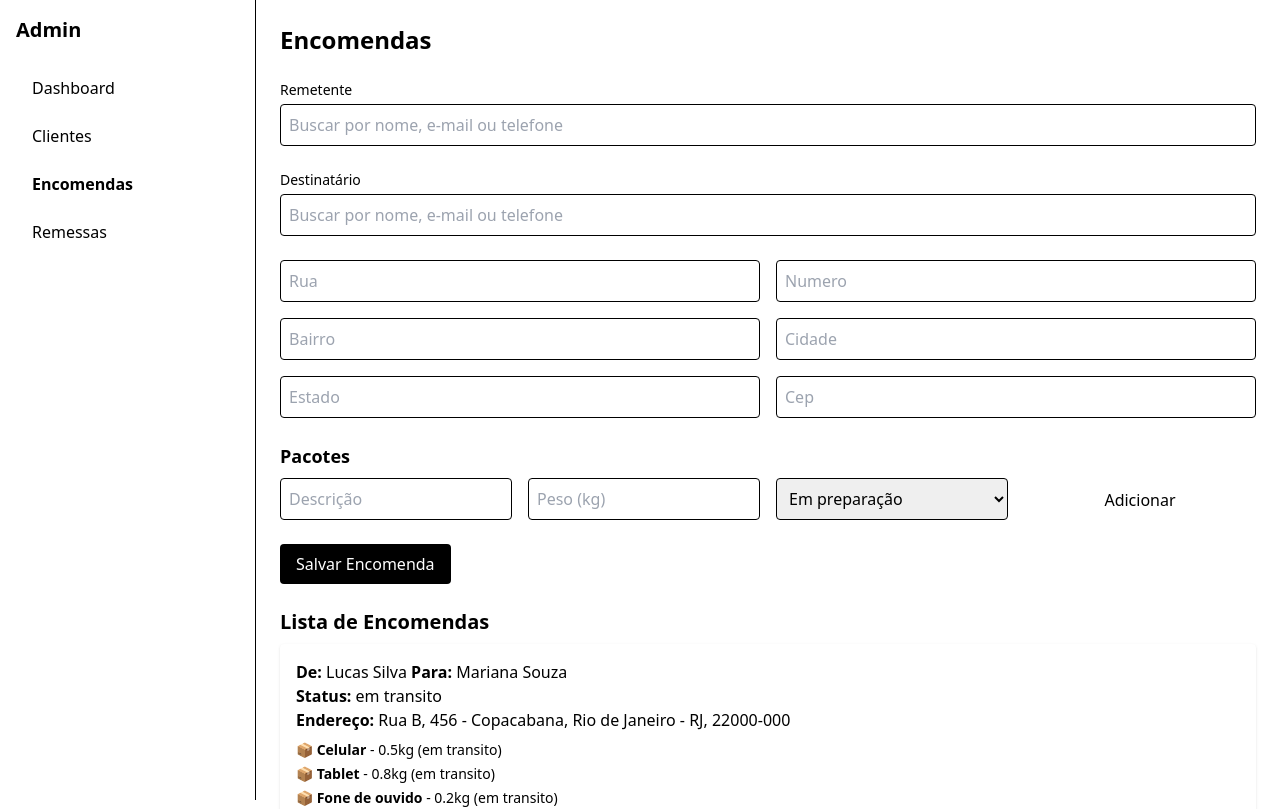
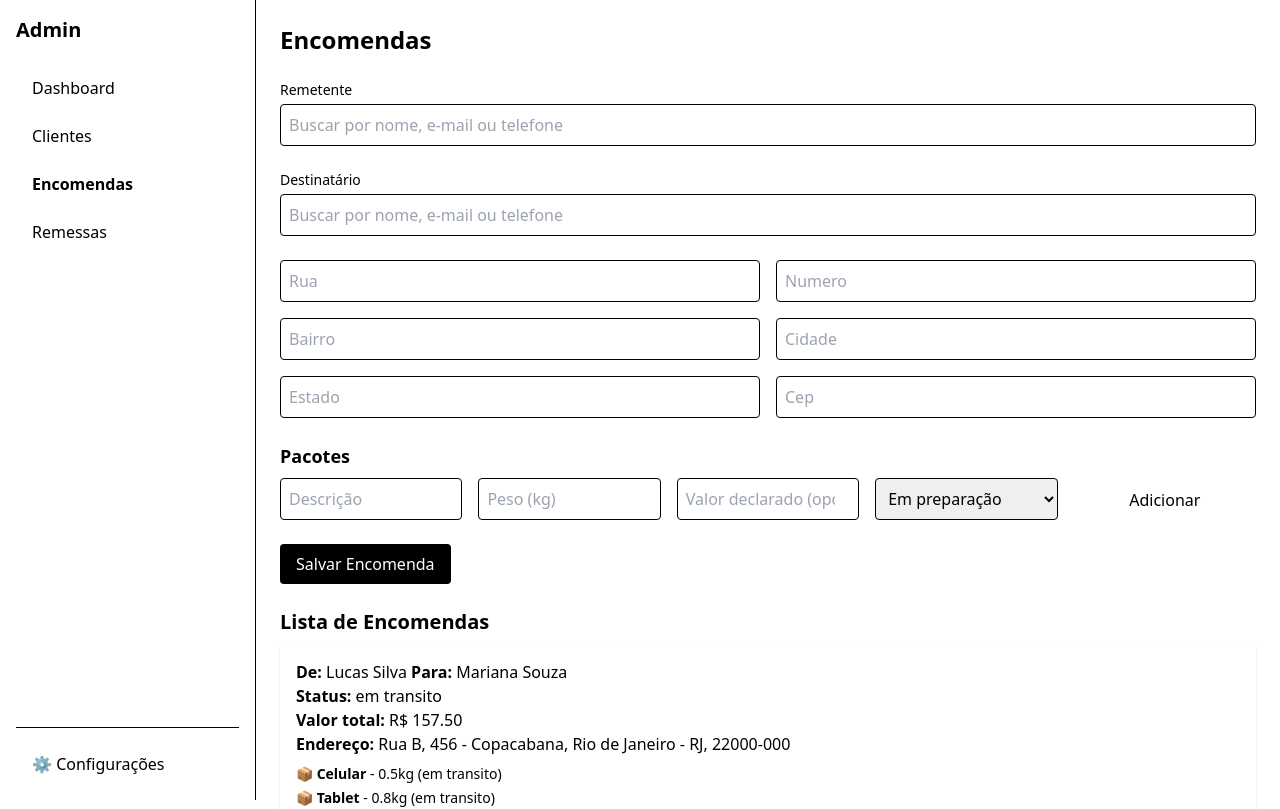
Before and after one commit to blackflightlogistics/blackflight-front, a React (Vite) app: page /admin/encomendas in a window 1280 px wide. Shown: the top 809 px of the page. Built offline with nearby package versions, Linux system fonts and the light colour scheme.

Commit message:
adicionado preço aos pacotes

```diff
--- /dev/null
+++ b/public/mocks/config.json
@@ -0,0 +1,3 @@
+{
+    "precoPorQuilo": 75.0
+  }
--- a/public/mocks/encomendas.json
+++ b/public/mocks/encomendas.json
@@ -12,10 +12,11 @@
         "cep": "22000-000"
       },
       "status": "em transito",
+      "valorTotal": 157.5,
       "pacotes": [
-        { "id": 1, "descricao": "Celular", "peso": 0.5, "status": "em transito" },
-        { "id": 2, "descricao": "Tablet", "peso": 0.8, "status": "em transito" },
-        { "id": 3, "descricao": "Fone de ouvido", "peso": 0.2, "status": "em transito" }
+        { "id": 1, "descricao": "Celular", "peso": 0.5, "status": "em transito", "valorCalculado": 37.5 },
+        { "id": 2, "descricao": "Tablet", "peso": 0.8, "status": "em transito", "valorCalculado": 60 },
+        { "id": 3, "descricao": "Fone de ouvido", "peso": 0.2, "status": "em transito", "valorCalculado": 15, "valorDeclarado": 45 }
       ]
     },
     {
@@ -31,10 +32,11 @@
         "cep": "04567-000"
       },
       "status": "em preparação",
+      "valorTotal": 202.5,
       "pacotes": [
-        { "id": 4, "descricao": "Livros", "peso": 1.5, "status": "em preparação" },
-        { "id": 5, "descricao": "Canetas", "peso": 0.3, "status": "em preparação" },
-        { "id": 6, "descricao": "Bloco de notas", "peso": 0.4, "status": "em preparação" }
+        { "id": 4, "descricao": "Livros", "peso": 1.5, "status": "em preparação", "valorCalculado": 112.5, "valorDeclarado": 50 },
+        { "id": 5, "descricao": "Canetas", "peso": 0.3, "status": "em preparação", "valorCalculado": 22.5 },
+        { "id": 6, "descricao": "Bloco de notas", "peso": 0.4, "status": "em preparação", "valorCalculado": 30 }
       ]
     },
     {
@@ -50,10 +52,11 @@
         "cep": "80000-000"
       },
       "status": "entregue",
+      "valorTotal": 127.5,
       "pacotes": [
-        { "id": 7, "descricao": "Tênis", "peso": 1.2, "status": "entregue" },
-        { "id": 8, "descricao": "Camiseta", "peso": 0.3, "status": "entregue" },
-        { "id": 9, "descricao": "Boné", "peso": 0.2, "status": "entregue" }
+        { "id": 7, "descricao": "Tênis", "peso": 1.2, "status": "entregue", "valorCalculado": 90 },
+        { "id": 8, "descricao": "Camiseta", "peso": 0.3, "status": "entregue", "valorCalculado": 22.5 },
+        { "id": 9, "descricao": "Boné", "peso": 0.2, "status": "entregue", "valorCalculado": 15 }
       ]
     },
     {
@@ -69,10 +72,11 @@
         "cep": "90560-000"
       },
       "status": "cancelada",
+      "valorTotal": 262.5,
       "pacotes": [
-        { "id": 10, "descricao": "Notebook", "peso": 2.5, "status": "cancelada" },
-        { "id": 11, "descricao": "Mouse", "peso": 0.2, "status": "cancelada" },
-        { "id": 12, "descricao": "Teclado", "peso": 0.7, "status": "cancelada" }
+        { "id": 10, "descricao": "Notebook", "peso": 2.5, "status": "cancelada", "valorCalculado": 187.5, "valorDeclarado": 50 },
+        { "id": 11, "descricao": "Mouse", "peso": 0.2, "status": "cancelada", "valorCalculado": 15 },
+        { "id": 12, "descricao": "Teclado", "peso": 0.7, "status": "cancelada", "valorCalculado": 52.5 }
       ]
     },
     {
@@ -88,10 +92,11 @@
         "cep": "01000-000"
       },
       "status": "aguardando retirada",
+      "valorTotal": 90,
       "pacotes": [
-        { "id": 13, "descricao": "Creme", "peso": 0.4, "status": "aguardando retirada" },
-        { "id": 14, "descricao": "Sabonete", "peso": 0.3, "status": "aguardando retirada" },
-        { "id": 15, "descricao": "Escova", "peso": 0.5, "status": "aguardando retirada" }
+        { "id": 13, "descricao": "Creme", "peso": 0.4, "status": "aguardando retirada", "valorCalculado": 30 },
+        { "id": 14, "descricao": "Sabonete", "peso": 0.3, "status": "aguardando retirada", "valorCalculado": 22.5 },
+        { "id": 15, "descricao": "Escova", "peso": 0.5, "status": "aguardando retirada", "valorCalculado": 37.5 }
       ]
     }
   ]
--- a/src/App.tsx
+++ b/src/App.tsx
@@ -7,6 +7,7 @@ import Clientes from './pages/admin/Clientes';
 import Encomendas from './pages/admin/Encomendas';
 import Remessas from './pages/admin/Remessas';
 import RemessaDetalhes from './pages/admin/RemessaDetalhes';
+import Configuracoes from './pages/admin/Configuracoes';
 
 function App() {
   return (
@@ -23,6 +24,7 @@ function App() {
         <Route path="/admin/encomendas" element={<Encomendas />} />
         <Route path="/admin/remessas" element={<Remessas />} />
         <Route path="/admin/remessas/:id" element={<RemessaDetalhes />} />
+        <Route path="/admin/configuracoes" element={<Configuracoes />} />
 
       </Routes>
     </Router>
--- a/src/components/admin/Sidebar.tsx
+++ b/src/components/admin/Sidebar.tsx
@@ -9,7 +9,9 @@ const Sidebar = () => {
     }`;
 
   return (
-    <aside className="w-64 bg-gray-100 h-screen p-4 border-r border-gray-300">
+    <aside className="w-64 bg-gray-100 h-screen p-4 border-r border-gray-300 flex flex-col justify-between">
+      {/* Parte de cima: navegação principal */}
+      <div>
         <h2 className="text-xl font-bold mb-6">Admin</h2>
         <nav className="flex flex-col space-y-2">
           <Link to="/admin" className={linkClass("/admin")}>
@@ -25,6 +27,14 @@ const Sidebar = () => {
             Remessas
           </Link>
         </nav>
+      </div>
+
+      {/* Parte de baixo: configurações */}
+      <div className="pt-4 border-t mt-6">
+        <Link to="/admin/configuracoes" className={linkClass("/admin/configuracoes")}>
+          ⚙️ Configurações
+        </Link>
+      </div>
     </aside>
   );
 };
--- /dev/null
+++ b/src/pages/admin/Configuracoes.tsx
@@ -0,0 +1,57 @@
+import { useEffect, useState } from "react";
+import Sidebar from "../../components/admin/Sidebar";
+import { configService } from "../../services/configService";
+
+const Configuracoes = () => {
+  const [precoPorQuilo, setPrecoPorQuilo] = useState<number>(0);
+  const [carregado, setCarregado] = useState(false);
+  const [mensagem, setMensagem] = useState("");
+
+  useEffect(() => {
+    configService.carregar().then((config) => {
+      setPrecoPorQuilo(config.precoPorQuilo);
+      setCarregado(true);
+    });
+  }, []);
+
+  const salvar = async () => {
+    await configService.atualizar({ precoPorQuilo });
+    setMensagem("Valor atualizado com sucesso!");
+    setTimeout(() => setMensagem(""), 3000);
+  };
+
+  if (!carregado) {
+    return <div className="p-6">Carregando configurações...</div>;
+  }
+
+  return (
+    <div className="flex">
+      <Sidebar />
+      <main className="flex-1 p-6 space-y-6 max-w-xl">
+        <h1 className="text-2xl font-bold">Configurações do Sistema</h1>
+
+        <div className="space-y-2">
+          <label className="block text-sm font-medium">Preço por Quilo (R$)</label>
+          <input
+            type="number"
+            step="0.01"
+            value={precoPorQuilo}
+            onChange={(e) => setPrecoPorQuilo(parseFloat(e.target.value))}
+            className="p-2 border rounded w-full"
+          />
+        </div>
+
+        <button
+          onClick={salvar}
+          className="px-4 py-2 bg-black text-white rounded hover:opacity-80"
+        >
+          Salvar Configuração
+        </button>
+
+        {mensagem && <p className="text-green-600 mt-2">{mensagem}</p>}
+      </main>
+    </div>
+  );
+};
+
+export default Configuracoes;
--- a/src/pages/admin/Encomendas.tsx
+++ b/src/pages/admin/Encomendas.tsx
@@ -2,6 +2,7 @@ import { useEffect, useState } from "react";
 import Sidebar from "../../components/admin/Sidebar";
 import { clienteService, Cliente } from "../../services/clienteService";
 import { remessaService } from "../../services/remessaService";
+import { configService } from "../../services/configService";
 
 import {
   encomendaService,
@@ -9,7 +10,9 @@ import {
   Pacote,
   PacoteStatus,
 } from "../../services/encomendaService";
-import ClienteForm, { ClienteFormData } from "../../components/admin/ClienteForm";
+import ClienteForm, {
+  ClienteFormData,
+} from "../../components/admin/ClienteForm";
 import ClienteSelect from "../../components/admin/ClienteSelect";
 
 function converterEnderecoParaCampos(endereco: string): ClienteFormData {
@@ -41,46 +44,75 @@ function converterEnderecoParaCampos(endereco: string): ClienteFormData {
   };
 }
 function Encomendas() {
+  const [precoPorQuilo, setPrecoPorQuilo] = useState<number>(0);
   const [clientes, setClientes] = useState<Cliente[]>([]);
   const [encomendas, setEncomendas] = useState<Encomenda[]>([]);
 
   const [remetenteId, setRemetenteId] = useState<number | undefined>(undefined);
-  const [destinatarioId, setDestinatarioId] = useState<number | undefined>(undefined);
+  const [destinatarioId, setDestinatarioId] = useState<number | undefined>(
+    undefined
+  );
   const [editandoRemetente, setEditandoRemetente] = useState(false);
   const [editandoDestinatario, setEditandoDestinatario] = useState(false);
   const [showRemetenteForm, setShowRemetenteForm] = useState(false);
   const [showDestinatarioForm, setShowDestinatarioForm] = useState(false);
+  const [valorDeclaradoPacote, setValorDeclaradoPacote] = useState("");
 
   const [endereco, setEndereco] = useState({
-    rua: "", numero: "", bairro: "", cidade: "", estado: "", cep: "",
+    rua: "",
+    numero: "",
+    bairro: "",
+    cidade: "",
+    estado: "",
+    cep: "",
   });
 
   const [pacotes, setPacotes] = useState<Pacote[]>([]);
   const [descricaoPacote, setDescricaoPacote] = useState("");
   const [pesoPacote, setPesoPacote] = useState("");
-  const [statusPacote, setStatusPacote] = useState<PacoteStatus>("em preparação");
+  const [statusPacote, setStatusPacote] =
+    useState<PacoteStatus>("em preparação");
 
   useEffect(() => {
     clienteService.listar().then(setClientes);
     encomendaService.listar().then(setEncomendas);
+    configService
+      .carregar()
+      .then((conf) => setPrecoPorQuilo(conf.precoPorQuilo));
   }, []);
 
   const adicionarPacote = () => {
     if (!descricaoPacote || !pesoPacote) return;
+
+    const peso = parseFloat(pesoPacote);
+    const valorCalculado = peso * precoPorQuilo;
+    const declarado = valorDeclaradoPacote
+      ? parseFloat(valorDeclaradoPacote)
+      : undefined;
+
     const novo: Pacote = {
       id: Date.now(),
       descricao: descricaoPacote,
-      peso: parseFloat(pesoPacote),
+      peso,
       status: statusPacote,
+      valorCalculado,
+      valorDeclarado: declarado,
     };
+
     setPacotes([...pacotes, novo]);
     setDescricaoPacote("");
     setPesoPacote("");
     setStatusPacote("em preparação");
+    setValorDeclaradoPacote("");
   };
 
   const salvarEncomenda = async () => {
     if (!remetenteId || !destinatarioId || pacotes.length === 0) return;
+
+    const valorTotal = pacotes.reduce(
+      (soma, p) => soma + (p.valorCalculado || 0),
+      0
+    );
 
     const nova = await encomendaService.adicionar({
       remetenteId,
@@ -88,6 +120,7 @@ function Encomendas() {
       enderecoEntrega: endereco,
       status: "em preparação",
       pacotes,
+      valorTotal,
     });
 
     // Agrupar em remessa automaticamente
@@ -95,12 +128,22 @@ function Encomendas() {
 
     setRemetenteId(undefined);
     setDestinatarioId(undefined);
-    setEndereco({ rua: "", numero: "", bairro: "", cidade: "", estado: "", cep: "" });
+    setEndereco({
+      rua: "",
+      numero: "",
+      bairro: "",
+      cidade: "",
+      estado: "",
+      cep: "",
+    });
     setPacotes([]);
     encomendaService.listar().then(setEncomendas);
   };
 
-  const salvarNovoCliente = async (form: ClienteFormData, tipo: "remetente" | "destinatario") => {
+  const salvarNovoCliente = async (
+    form: ClienteFormData,
+    tipo: "remetente" | "destinatario"
+  ) => {
     const endereco = `${form.rua}, ${form.numero} - ${form.bairro}, ${form.cidade} - ${form.estado}, ${form.cep}`;
     const novo = await clienteService.adicionar({
       nome: form.nome,
@@ -118,8 +161,8 @@ function Encomendas() {
     }
   };
 
-  const remetenteSelecionado = clientes.find(c => c.id === remetenteId);
-  const destinatarioSelecionado = clientes.find(c => c.id === destinatarioId);
+  const remetenteSelecionado = clientes.find((c) => c.id === remetenteId);
+  const destinatarioSelecionado = clientes.find((c) => c.id === destinatarioId);
 
   return (
     <div className="flex">
@@ -140,10 +183,13 @@ function Encomendas() {
             }}
           />
           {remetenteId && (
-            <button onClick={() => {
+            <button
+              onClick={() => {
                 setEditandoRemetente(true);
                 setShowRemetenteForm(false);
-            }} className="text-sm text-blue-600 mt-1 hover:underline">
+              }}
+              className="text-sm text-blue-600 mt-1 hover:underline"
+            >
               Ver endereço
             </button>
           )}
@@ -196,10 +242,13 @@ function Encomendas() {
             }}
           />
           {destinatarioId && (
-            <button onClick={() => {
+            <button
+              onClick={() => {
                 setEditandoDestinatario(true);
                 setShowDestinatarioForm(false);
-            }} className="text-sm text-blue-600 mt-1 hover:underline">
+              }}
+              className="text-sm text-blue-600 mt-1 hover:underline"
+            >
               Ver endereço
             </button>
           )}
@@ -212,7 +261,9 @@ function Encomendas() {
           {editandoDestinatario && destinatarioSelecionado && (
             <ClienteForm
               initialData={{
-              ...converterEnderecoParaCampos(destinatarioSelecionado.endereco),
+                ...converterEnderecoParaCampos(
+                  destinatarioSelecionado.endereco
+                ),
                 nome: destinatarioSelecionado.nome,
                 telefone: destinatarioSelecionado.telefone,
                 email: destinatarioSelecionado.email,
@@ -243,49 +294,106 @@ function Encomendas() {
 
         {/* Endereço de Entrega */}
         <div className="grid md:grid-cols-2 gap-4">
-          {["rua", "numero", "bairro", "cidade", "estado", "cep"].map((campo) => (
+          {["rua", "numero", "bairro", "cidade", "estado", "cep"].map(
+            (campo) => (
               <input
                 key={campo}
                 name={campo}
                 placeholder={campo[0].toUpperCase() + campo.slice(1)}
                 value={endereco[campo as keyof typeof endereco]}
-              onChange={(e) => setEndereco({ ...endereco, [campo]: e.target.value })}
+                onChange={(e) =>
+                  setEndereco({ ...endereco, [campo]: e.target.value })
+                }
                 className="p-2 border rounded"
               />
-          ))}
+            )
+          )}
         </div>
 
         {/* Pacotes */}
         <div className="space-y-2">
           <h2 className="text-lg font-semibold">Pacotes</h2>
-          <div className="grid md:grid-cols-4 gap-4 items-end">
-            <input placeholder="Descrição" className="p-2 border rounded" value={descricaoPacote} onChange={(e) => setDescricaoPacote(e.target.value)} />
-            <input placeholder="Peso (kg)" type="number" className="p-2 border rounded" value={pesoPacote} onChange={(e) => setPesoPacote(e.target.value)} />
-            <select className="p-2 border rounded" value={statusPacote} onChange={(e) => setStatusPacote(e.target.value as PacoteStatus)}>
+          <div className="grid md:grid-cols-5 gap-4 items-end">
+            <input
+              placeholder="Descrição"
+              className="p-2 border rounded"
+              value={descricaoPacote}
+              onChange={(e) => setDescricaoPacote(e.target.value)}
+            />
+            <input
+              placeholder="Peso (kg)"
+              type="number"
+              className="p-2 border rounded"
+              value={pesoPacote}
+              onChange={(e) => setPesoPacote(e.target.value)}
+            />
+            <input
+              placeholder="Valor declarado (opcional)"
+              type="number"
+              className="p-2 border rounded"
+              value={valorDeclaradoPacote}
+              onChange={(e) => setValorDeclaradoPacote(e.target.value)}
+            />
+            <select
+              className="p-2 border rounded"
+              value={statusPacote}
+              onChange={(e) => setStatusPacote(e.target.value as PacoteStatus)}
+            >
               <option value="em preparação">Em preparação</option>
               <option value="em transito">Em trânsito</option>
               <option value="aguardando retirada">Aguardando retirada</option>
               <option value="entregue">Entregue</option>
               <option value="cancelada">Cancelada</option>
             </select>
-            <button onClick={adicionarPacote} className="px-4 py-2 bg-blue-600 text-black rounded hover:opacity-90">
+            <button
+              onClick={adicionarPacote}
+              className="px-4 py-2 bg-blue-600 text-black rounded hover:opacity-90"
+            >
               Adicionar
             </button>
           </div>
+
           {pacotes.length > 0 && (
+            <>
               <ul className="space-y-2 mt-2">
                 {pacotes.map((p) => (
                   <li key={p.id} className="p-2 bg-white rounded border">
                     <p>
                       <strong>{p.descricao}</strong> - {p.peso}kg ({p.status})
+                      <br />
+                      💰 Custo: R$ {p.valorCalculado.toFixed(2)}{" "}
+                      {p.valorDeclarado && (
+                        <span className="ml-2">
+                          🛡️ Seguro: R$ {p.valorDeclarado.toFixed(2)}
+                        </span>
+                      )}
                     </p>
                   </li>
                 ))}
               </ul>
+
+              {/* Total estimado */}
+              <p className="mt-2 text-sm font-semibold">
+                Valor total estimado:{" "}
+                <span className="text-green-700">
+                  R${" "}
+                  {pacotes
+                    .reduce(
+                      (soma, p) =>
+                        soma + p.valorCalculado + (p.valorDeclarado || 0),
+                      0
+                    )
+                    .toFixed(2)}
+                </span>
+              </p>
+            </>
           )}
         </div>
 
-        <button onClick={salvarEncomenda} className="mt-4 px-4 py-2 bg-black text-white rounded hover:opacity-80">
+        <button
+          onClick={salvarEncomenda}
+          className="mt-4 px-4 py-2 bg-black text-white rounded hover:opacity-80"
+        >
           Salvar Encomenda
         </button>
         <div>
@@ -307,6 +415,12 @@ function Encomendas() {
                     </p>
                     <p>
                       <strong>Status:</strong> {e.status}
+                    </p>
+                    <p>
+                      <strong>Valor total:</strong>{" "}
+                      <span className="text-green-700">
+                        R$ {e.valorTotal?.toFixed(2) || "0,00"}
+                      </span>
                     </p>
                     <p>
                       <strong>Endereço:</strong> {e.enderecoEntrega.rua},{" "}
--- /dev/null
+++ b/src/services/configService.ts
@@ -0,0 +1,19 @@
+type ConfiguracaoSistema = {
+    precoPorQuilo: number;
+  };
+
+  let config: ConfiguracaoSistema | null = null;
+
+  export const configService = {
+    carregar: async (): Promise<ConfiguracaoSistema> => {
+      if (!config) {
+        const response = await fetch("/mocks/config.json");
+        config = await response.json();
+      }
+      return config as ConfiguracaoSistema;
+    },
+
+    atualizar: async (nova: ConfiguracaoSistema): Promise<void> => {
+      config = nova;
+    }
+  };
--- a/src/services/encomendaService.ts
+++ b/src/services/encomendaService.ts
@@ -7,6 +7,8 @@ export type Pacote = {
   descricao: string;
   peso: number;
   status: PacoteStatus;
+  valorCalculado: number;
+  valorDeclarado?: number;
 };
 
 export type Encomenda = {
@@ -23,6 +25,7 @@ export type Encomenda = {
   };
   status: EncomendaStatus;
   pacotes: Pacote[];
+  valorTotal?: number; // NOVO
 };
 let encomendas: Encomenda[] = [];
 
```
Lines whose indentation alone changed are shown as unchanged.
